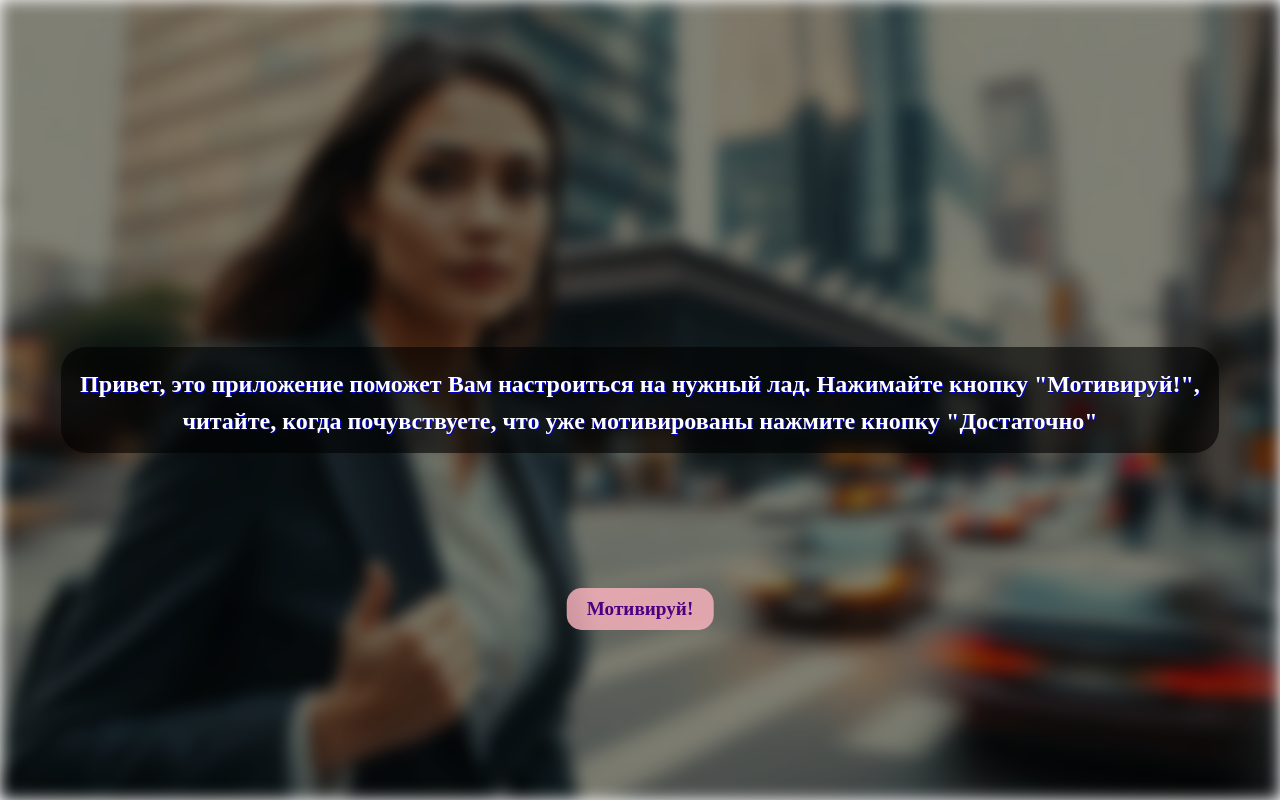
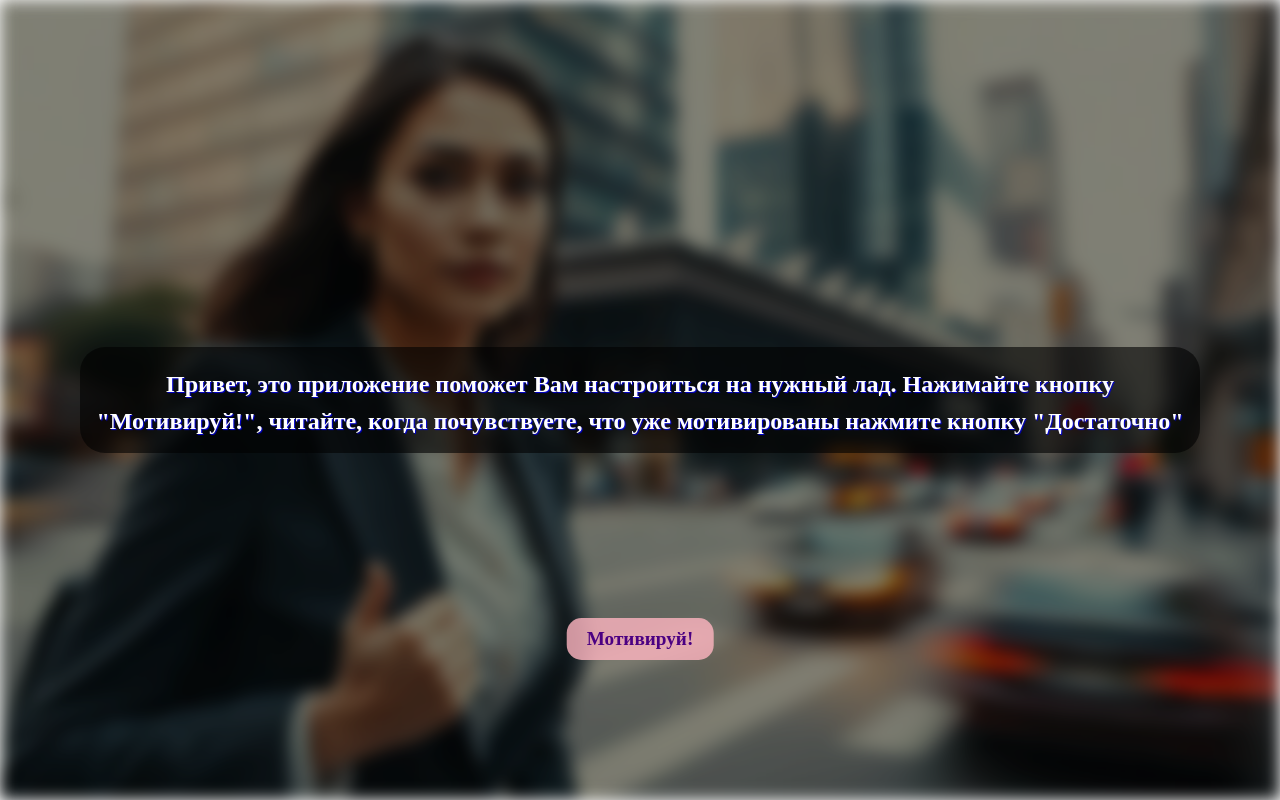
Before and after one commit to reklamawv/motivir, a plain HTML site: page index.html in a window 1280 px wide. Drawn offline with Linux system fonts and the light colour scheme; a script that the page names is missing.

Commit message:
Update index.html

```diff
--- a/index.html
+++ b/index.html
@@ -33,7 +33,7 @@
             color: #fff;
             text-shadow: 1px 1px 1px rgba(0, 0, 222, 222); /* Более контрастная тень */
             text-align: center;
-            width: 88%;
+            width: 85%;
             margin: 0 auto;
             font-size: 2rem; /* Авторазмер шрифта */
             opacity: 1; /* Делаем текст видимым */
@@ -55,7 +55,7 @@
             font-size: 1.2rem;
             cursor: pointer;
             border-radius: 15px;
-            margin: 50px;
+            margin: 20px;
             transition: background-color 0.3s, transform 0.2s;
             font-family:    "Times New Roman", Times, serif;
             font-weight: 600;
```
